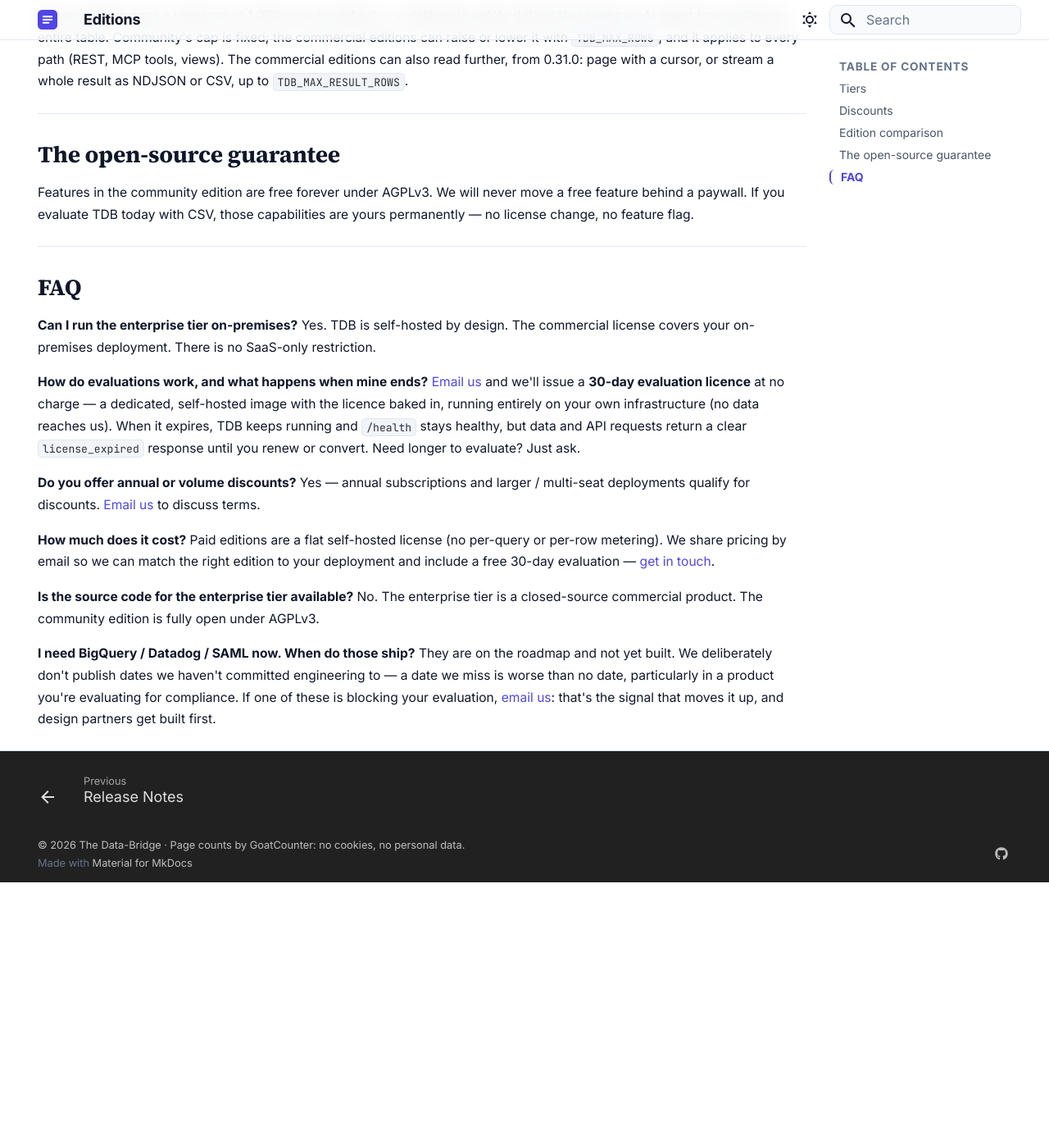
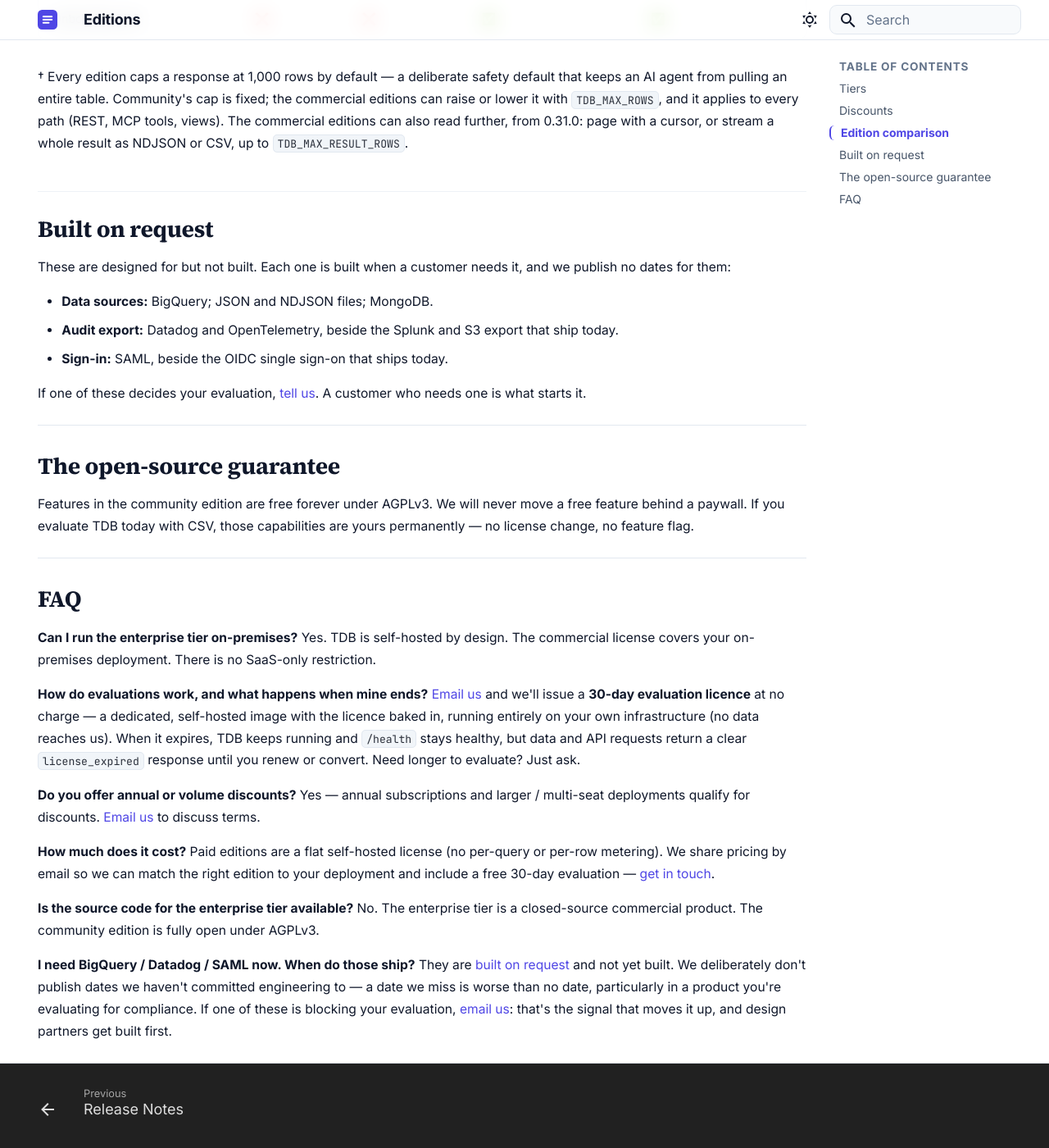
Before and after one commit to tdb-project/tdb-docs, an MkDocs documentation site: the page built from docs/pricing.md, in a window 1280 px wide and 1400 px high, scrolled down 5090 px. Shown: the whole window at 82% size. Built offline with MkDocs 1.6.1 and Material for MkDocs 9.7.7, drawn with Linux system fonts in a browser that asks for light colours; before the commit the page ends 6166 px from its top, so only the background shows below that; some of the changed text lies outside the part shown.

Commit message:
Pricing: BigQuery, JSON/NDJSON, MongoDB, Datadog, OpenTelemetry and SAML listed as built on request
Co-Authored-By: Claude Opus 5.5 <noreply@anthropic.com>

```diff
--- a/docs/pricing.md
+++ b/docs/pricing.md
@@ -177,6 +177,7 @@ The commercial editions ship the same product except for the Mid-Market features
 | Snowflake | ❌ | ✅ | ✅ | ✅ |
 | Parquet files | ❌ | ✅ | ✅ | ✅ |
 | DuckDB databases | ❌ | ✅ | ✅ | ✅ |
+| BigQuery, JSON and NDJSON files, MongoDB | ❌ | On request | On request | On request |
 | Simultaneous sources | 1 | Unlimited | Unlimited | Unlimited |
 | **Auth** | | | | |
 | Static API key | ✅ | ✅ | ✅ | ✅ |
@@ -213,7 +214,7 @@ The commercial editions ship the same product except for the Mid-Market features
 | Splunk HEC export | ❌ | ✅ | ✅ | ✅ |
 | S3 audit export | ❌ | ✅ | ✅ | ✅ |
 | Incremental export cursor per destination | ❌ | ✅ | ✅ | ✅ |
-| Additional SIEM exporters | ❌ | On request | On request | On request |
+| Datadog and OpenTelemetry export | ❌ | On request | On request | On request |
 | **Observability** | | | | |
 | Prometheus metrics | ❌ | ✅ | ✅ | ✅ |
 | Schema caching | ❌ | ✅ | ✅ | ✅ |
@@ -224,6 +225,18 @@ The commercial editions ship the same product except for the Mid-Market features
 | Onboarding call | ❌ | ❌ | ✅ | ✅ |
 
 † Every edition caps a response at 1,000 rows by default — a deliberate safety default that keeps an AI agent from pulling an entire table. Community's cap is fixed; the commercial editions can raise or lower it with `TDB_MAX_ROWS`, and it applies to every path (REST, MCP tools, views). The commercial editions can also read further, from 0.31.0: page with a cursor, or stream a whole result as NDJSON or CSV, up to `TDB_MAX_RESULT_ROWS`.
+
+## Built on request
+
+These are designed for but not built. Each one is built when a customer needs it, and we
+publish no dates for them:
+
+- **Data sources:** BigQuery; JSON and NDJSON files; MongoDB.
+- **Audit export:** Datadog and OpenTelemetry, beside the Splunk and S3 export that ship today.
+- **Sign-in:** SAML, beside the OIDC single sign-on that ships today.
+
+If one of these decides your evaluation, [tell us](mailto:hello@tdb.jiracorp.co.in). A customer
+who needs one is what starts it.
 
 ---
 
@@ -251,4 +264,4 @@ Paid editions are a flat self-hosted license (no per-query or per-row metering).
 No. The enterprise tier is a closed-source commercial product. The community edition is fully open under AGPLv3.
 
 **I need BigQuery / Datadog / SAML now. When do those ship?**
-They are on the roadmap and not yet built. We deliberately don't publish dates we haven't committed engineering to — a date we miss is worse than no date, particularly in a product you're evaluating for compliance. If one of these is blocking your evaluation, [email us](mailto:hello@tdb.jiracorp.co.in): that's the signal that moves it up, and design partners get built first.
+They are [built on request](#built-on-request) and not yet built. We deliberately don't publish dates we haven't committed engineering to — a date we miss is worse than no date, particularly in a product you're evaluating for compliance. If one of these is blocking your evaluation, [email us](mailto:hello@tdb.jiracorp.co.in): that's the signal that moves it up, and design partners get built first.
```
